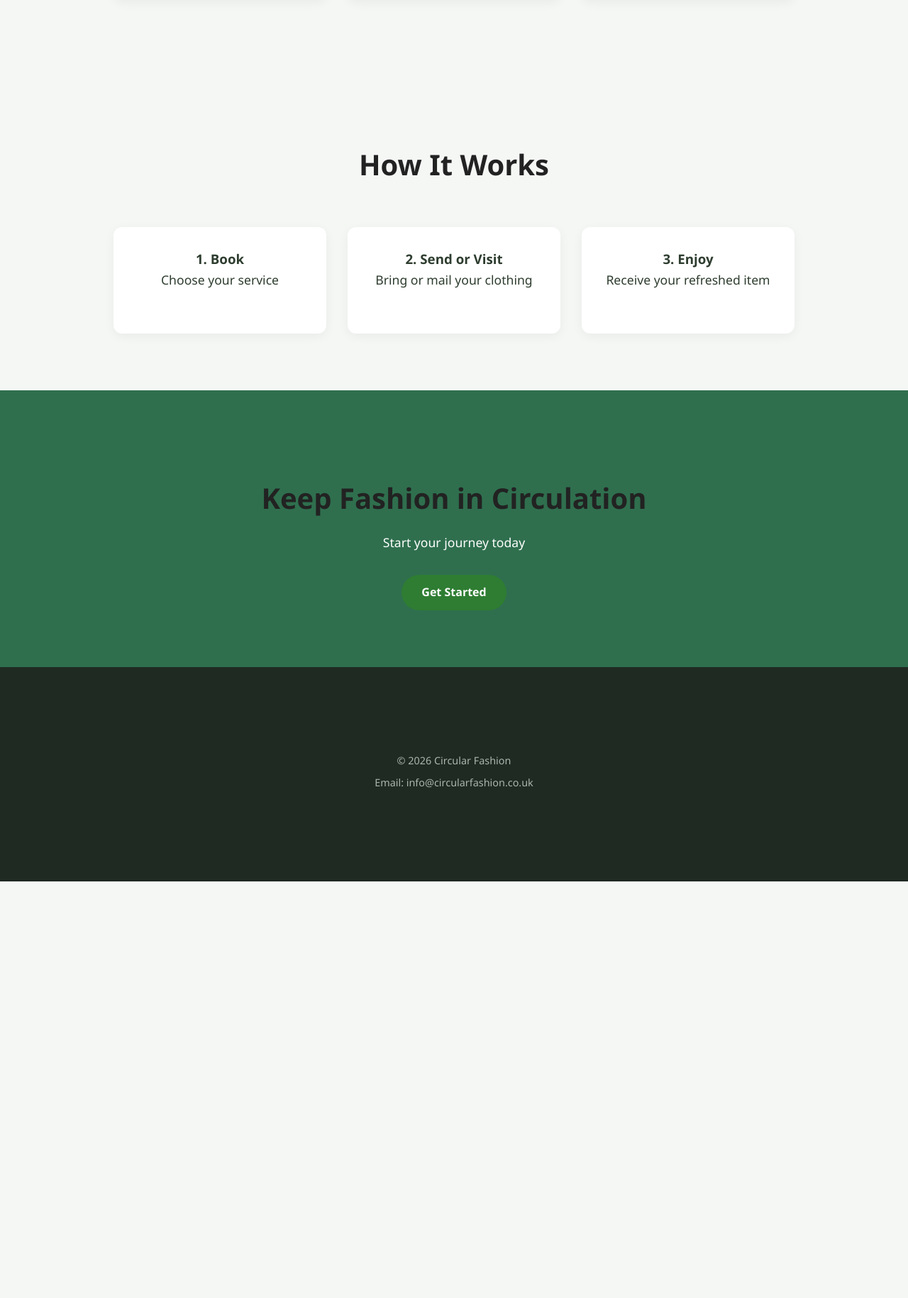
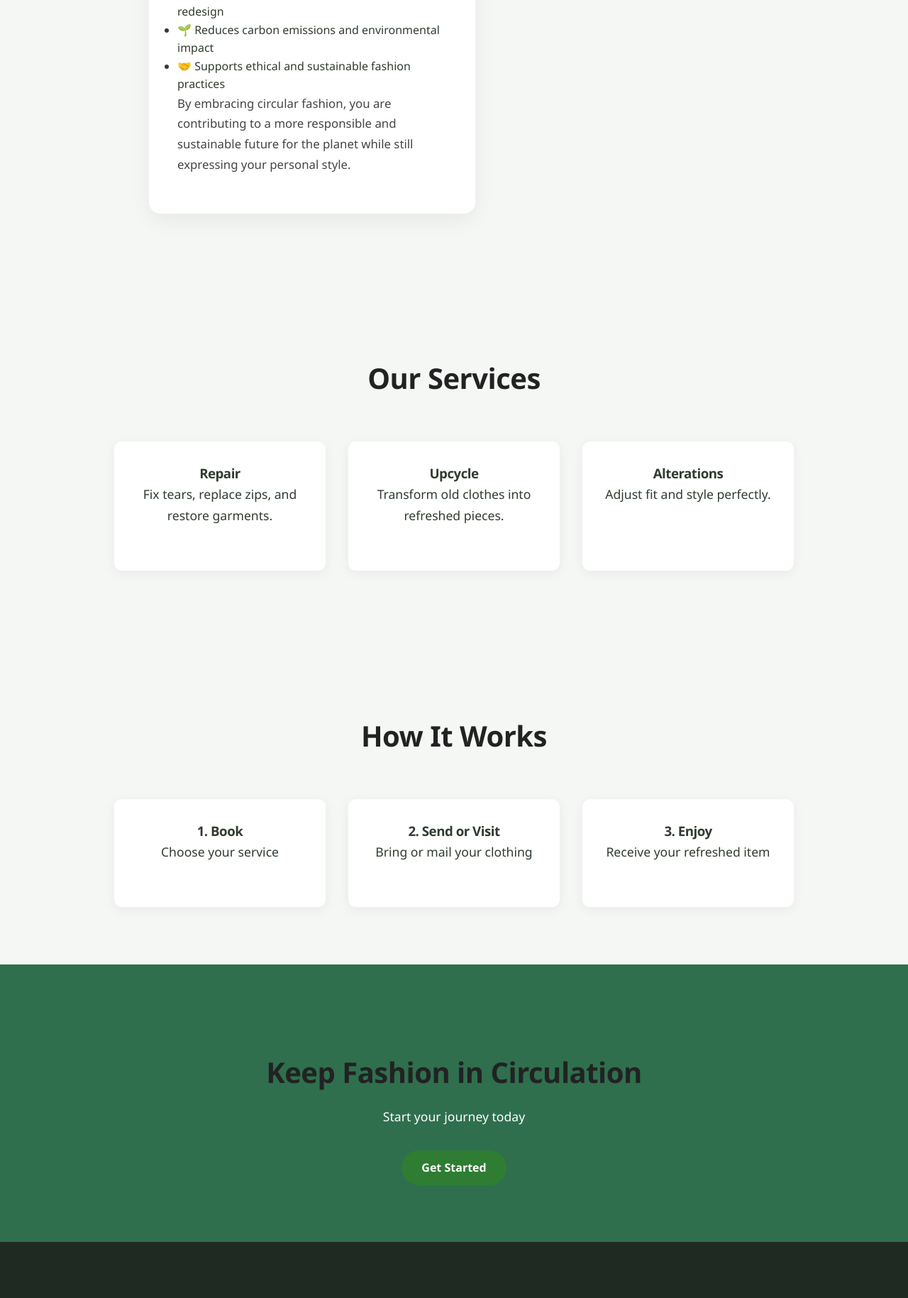
Before and after one commit to ankitsapkota07-stack/Software_engineering_01, a Node server app: page / in a window 1280 px wide. Shown: the part 1570-3399 px from the top of the page at 71% size. Before the commit the page ends 2812 px from the top, so only its background shows below. Run offline with Node 20, Linux system fonts and the light colour scheme; some libraries are stand-ins or nearby versions.

Commit message:
design for overall

```diff
--- a/pg-sd2/static/styles.css
+++ b/pg-sd2/static/styles.css
@@ -3,6 +3,19 @@
   margin: 0;
   padding: 0;
   box-sizing: border-box;
+}
+
+/* --- Global Improvements --- */
+html {
+  scroll-behavior: smooth;
+}
+
+h1, h2, h3 {
+  letter-spacing: -0.5px;
+}
+
+p {
+  line-height: 1.7;
 }
 
 /* --- Body --- */
@@ -160,6 +188,7 @@
   border-radius: 12px;
   box-shadow: 0 4px 15px rgba(0,0,0,0.05);
   transition: transform 0.3s, box-shadow 0.3s;
+  border: 1px solid rgba(0,0,0,0.05);
 }
 
 .service-card:hover {
@@ -186,6 +215,62 @@
   margin-bottom: 0.5rem;
   font-size: 0.9rem;
   opacity: 0.8;
+}
+
+/* --- About Section (NEW IMPROVED) --- */
+.about-container {
+  max-width: 900px;
+  margin: 0 auto;
+  padding: 80px 20px;
+}
+
+.about-text {
+  background: #ffffff;
+  padding: 40px;
+  border-radius: 16px;
+  box-shadow: 0 10px 30px rgba(0,0,0,0.06);
+  text-align: left;
+}
+
+.about-text h2 {
+  text-align: center;
+  font-size: 2.5rem;
+  margin-bottom: 20px;
+  color: #2e7d32;
+}
+
+.about-text p {
+  font-size: 1.05rem;
+  line-height: 1.7;
+  color: #444;
+  margin-bottom: 15px;
+}
+
+.about-text .title {
+  margin-top: 25px;
+  font-weight: 600;
+  font-size: 1.2rem;
+  color: #2e3d2f;
+}
+
+.benefits-list {
+  list-style: none;
+  padding: 0;
+  margin-top: 15px;
+}
+
+.benefits-list li {
+  background: #e8f5e9;
+  margin-bottom: 12px;
+  padding: 12px 15px;
+  border-radius: 10px;
+  font-size: 1rem;
+  transition: transform 0.2s, box-shadow 0.2s;
+}
+
+.benefits-list li:hover {
+  transform: translateX(6px);
+  box-shadow: 0 4px 12px rgba(0,0,0,0.08);
 }
 
 /* --- Responsive --- */
```
Also changed, not shown: other parts of pg-sd2/static/styles.css (+23 -8 lines).
